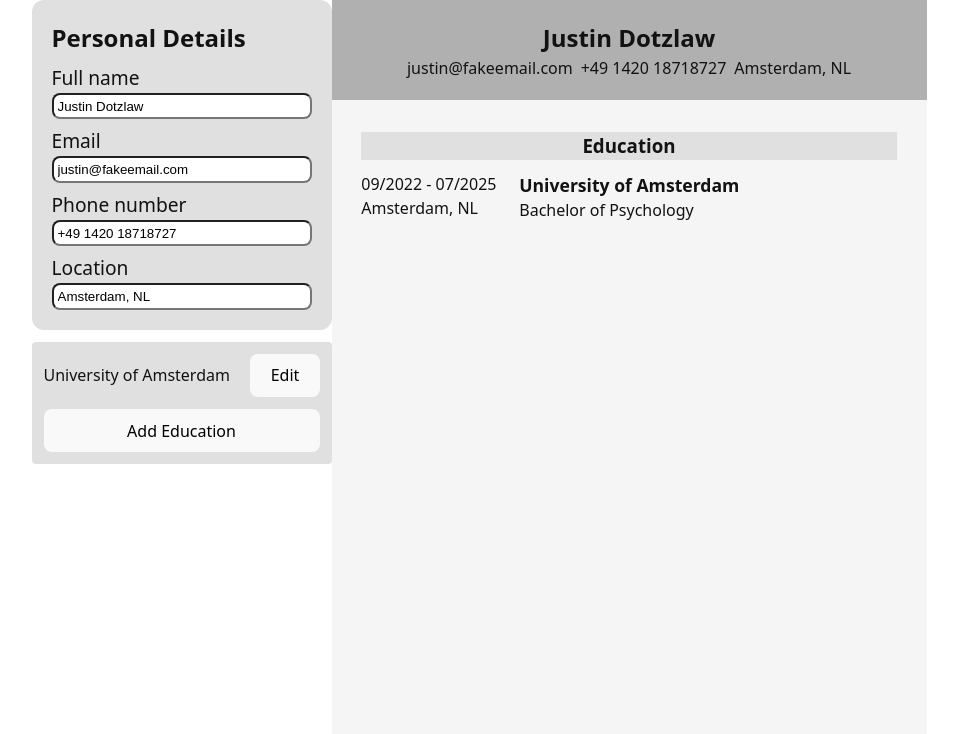
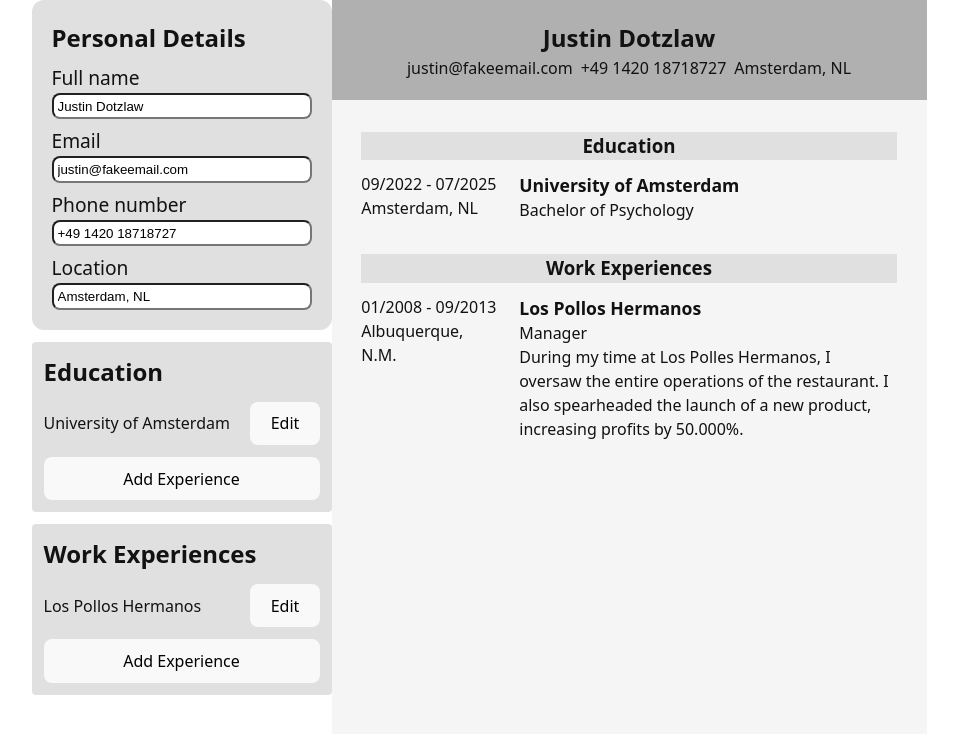
Before and after one commit to dollarwolv/CV, a React (Vite) app: page / in a window 1280 px wide. Shown: the top 734 px of the page, without its empty margins (161-1119 px from the left). Built offline with nearby package versions, Linux system fonts and the light colour scheme.

Commit message:
Add Work Experiences

```diff
--- a/src/App.jsx
+++ b/src/App.jsx
@@ -25,14 +25,37 @@ function App() {
     },
   ]);
 
+  const [jobList, setJobList] = useState([
+    {
+      id: uuidv4(),
+      company: "Los Pollos Hermanos",
+      title: "Manager",
+      jobDescription:
+        "During my time at Los Polles Hermanos, I oversaw the entire operations of the restaurant. I also spearheaded the launch of a new product, increasing profits by 50.000%.",
+      startDate: "01/2008",
+      endDate: "09/2013",
+      location: "Albuquerque, N.M.",
+    },
+  ]);
+
   function updateEducationItem(id, updatedItem) {
     setEducationList((prev) =>
       prev.map((item) => (item.id === id ? updatedItem : item))
     );
   }
 
+  function updateJobItem(id, updatedItem) {
+    setJobList((prev) =>
+      prev.map((item) => (item.id === id ? updatedItem : item))
+    );
+  }
+
   function deleteEducationItem(id) {
     setEducationList((prev) => prev.filter((item) => item.id !== id));
+  }
+
+  function deleteJobItem(id) {
+    setJobList((prev) => prev.filter((item) => item.id !== id));
   }
 
   function addEducation() {
@@ -49,6 +72,21 @@ function App() {
     ]);
   }
 
+  function addJob() {
+    setJobList((prev) => [
+      ...prev,
+      {
+        id: uuidv4(),
+        company: "New Job",
+        title: "",
+        jobDescription: "",
+        startDate: "",
+        endDate: "",
+        location: "",
+      },
+    ]);
+  }
+
   return (
     <>
       <div className="edit-info">
@@ -58,9 +96,21 @@ function App() {
           updateEducationItem={updateEducationItem}
           addEducation={addEducation}
           deleteEducationItem={deleteEducationItem}
+          type={"school"}
+        />
+        <EducationList
+          educationList={jobList}
+          updateEducationItem={updateJobItem}
+          addEducation={addJob}
+          deleteEducationItem={deleteJobItem}
+          type={"work"}
         />
       </div>
-      <CV formData={formData} educationList={educationList}></CV>
+      <CV
+        formData={formData}
+        educationList={educationList}
+        jobList={jobList}
+      ></CV>
     </>
   );
 }
--- a/src/components/CV.jsx
+++ b/src/components/CV.jsx
@@ -1,6 +1,6 @@
 import "../styles/CV.css";
 
-export default function CV({ formData, educationList }) {
+export default function CV({ formData, educationList, jobList }) {
   return (
     <div className="main-cv-container">
       <section className="header">
@@ -19,6 +19,12 @@ export default function CV({ formData, educationList }) {
         </div>
         <CVEducationList educationList={educationList} />
       </section>
+      <section className="work">
+        <div className="work-header">
+          <h3>Work Experiences</h3>
+        </div>
+        <CVEducationList educationList={jobList} />
+      </section>
     </div>
   );
 }
@@ -27,7 +33,7 @@ function CVEducationList({ educationList }) {
   return (
     <>
       {educationList.map((item) => (
-        <div className="education-item">
+        <div className="education-item" key={item.id}>
           <div className="education-date-location">
             <div className="education-date">
               <span className="start-date">{item.startDate} - </span>
@@ -36,8 +42,13 @@ function CVEducationList({ educationList }) {
             <span className="education-location">{item.location}</span>
           </div>
           <div className="education-uni-degree">
-            <span className="education-uni">{item.school}</span>
-            <span className="education-degree">{item.degree}</span>
+            <span className="education-uni">{item.school || item.company}</span>
+            <span className="education-degree">
+              {item.degree || item.title}
+            </span>
+            {item.jobDescription && (
+              <span className="job-description">{item.jobDescription}</span>
+            )}
           </div>
         </div>
       ))}
--- a/src/components/EducationForm.jsx
+++ b/src/components/EducationForm.jsx
@@ -18,7 +18,6 @@ export default function EducationForm({
     <>
       {!isSubmitted ? (
         <form className="education-form" onSubmit={handleSubmit}>
-          <h2 className="form-heading">Education</h2>
           {keys.map(
             (field) =>
               field !== "id" && (
@@ -53,7 +52,7 @@ export default function EducationForm({
       ) : (
         <div className="collapsed-education-info">
           <span className="education-item-title">
-            {educationInfoItem.school}
+            {educationInfoItem.school || educationInfoItem.company}
           </span>
           <button onClick={() => setIsSubmitted(false)}>Edit</button>
         </div>
--- a/src/components/EducationList.jsx
+++ b/src/components/EducationList.jsx
@@ -5,9 +5,11 @@ export default function EducationList({
   updateEducationItem,
   addEducation,
   deleteEducationItem,
+  type,
 }) {
   return (
     <div className="education-list">
+      {type === "school" ? <h2>Education</h2> : <h2>Work Experiences</h2>}
       {educationList.map((educationItem) => (
         <EducationForm
           key={educationItem.id}
@@ -16,7 +18,7 @@ export default function EducationList({
           deleteEducationItem={deleteEducationItem}
         />
       ))}
-      <button onClick={() => addEducation()}>Add Education</button>
+      <button onClick={() => addEducation()}>Add Experience</button>
     </div>
   );
 }
--- a/src/index.css
+++ b/src/index.css
@@ -119,4 +119,5 @@ button:focus-visible {
   background-color: #e0e0e0;
   border-radius: 4px;
   padding: 12px;
+  color: #121212;
 }
--- a/src/styles/CV.css
+++ b/src/styles/CV.css
@@ -32,13 +32,15 @@ h3 {
   margin: 0px;
 }
 
-.education {
+.education,
+.work {
   display: flex;
   flex-direction: column;
   align-items: center;
 }
 
-.education-header {
+.education-header,
+.work-header {
   width: 90%;
   display: flex;
   justify-content: center;
```
